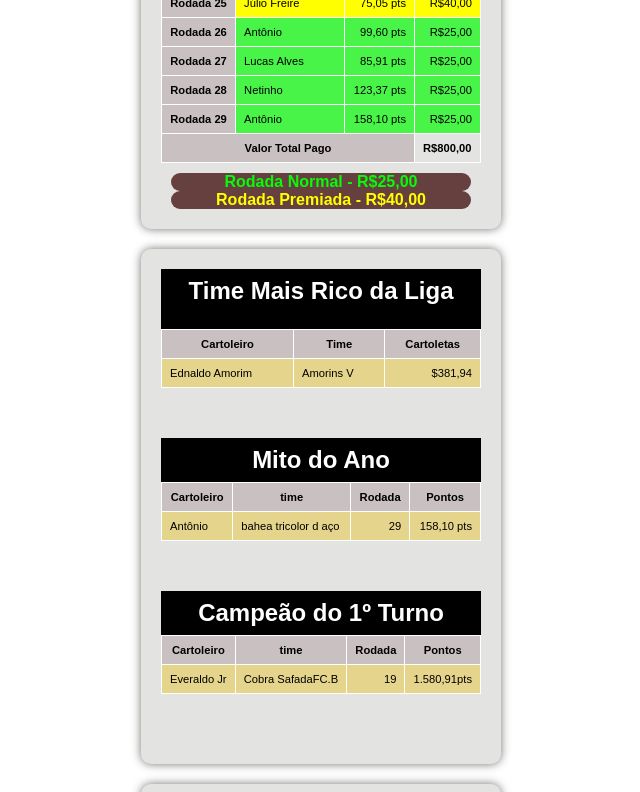
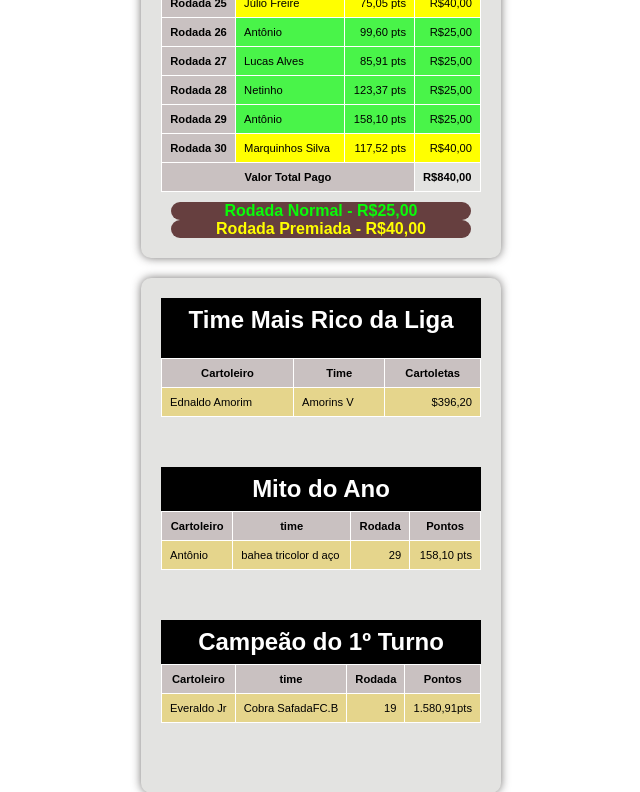
Before and after one commit to edycarlos86/site-cartola, a plain HTML site: page index.html in a window 1280 px wide. Shown: the part 1400-2192 px from the top of the page, without its empty margins (319-959 px from the left). Drawn offline with Linux system fonts and the light colour scheme.

Commit message:
rodada 30

```diff
--- a/index.html
+++ b/index.html
@@ -19,7 +19,7 @@
     </nav>
     <main>
         <h1>
-            Classificação da Liga Após Rodada 29
+            Classificação da Liga Após Rodada 30
         </h1>
         <section>
             <table id="one">
@@ -207,11 +207,17 @@
                         <td class="verde num">158,10 pts</td>
                         <td class="verde num">R$25,00</td>
                     </tr>
+                    <tr>
+                        <th scope="row">Rodada 30</th>
+                        <td class="amarelo">Marquinhos Silva</td>
+                        <td class="amarelo num">117,52 pts</td>
+                        <td class="amarelo num">R$40,00</td>
+                    </tr>
                 </tbody>
                 <tfoot>
                     <tr>
                         <th scope="row" colspan="3">Valor Total Pago</th>
-                        <td><strong>R$800,00</strong></td>
+                        <td><strong>R$840,00</strong></td>
                     </tr>
                 </tfoot>
             </table>
@@ -234,7 +240,7 @@
                         <tr class="orange">
                             <td>Ednaldo Amorim</td>
                             <td>Amorins V</td>
-                            <td class="num">$381,94</td>
+                            <td class="num">$396,20</td>
                         </tr>
                     </tbody>
                 </table>
@@ -403,6 +409,10 @@
                             <td><a href="pdf/Rodada 29 - Rodada.pdf" target="_blank">Parciais_Rodada-29</a></td>
                             <td><a href="pdf/Rodada 29 - Geral.pdf" target="_blank">Geral_Rodada-29</a></td>
                         </tr>
+                        <tr>
+                            <td class="orange"><a href="pdf/Rodada 30 - Rodada.pdf" target="_blank">Parciais_Rodada-30</a></td>
+                            <td class="orange"><a href="pdf/Rodada 30 - Geral.pdf" target="_blank">Geral_Rodada-30</a></td>
+                        </tr>
                     </tbody>
             </table>
         </main>
```
